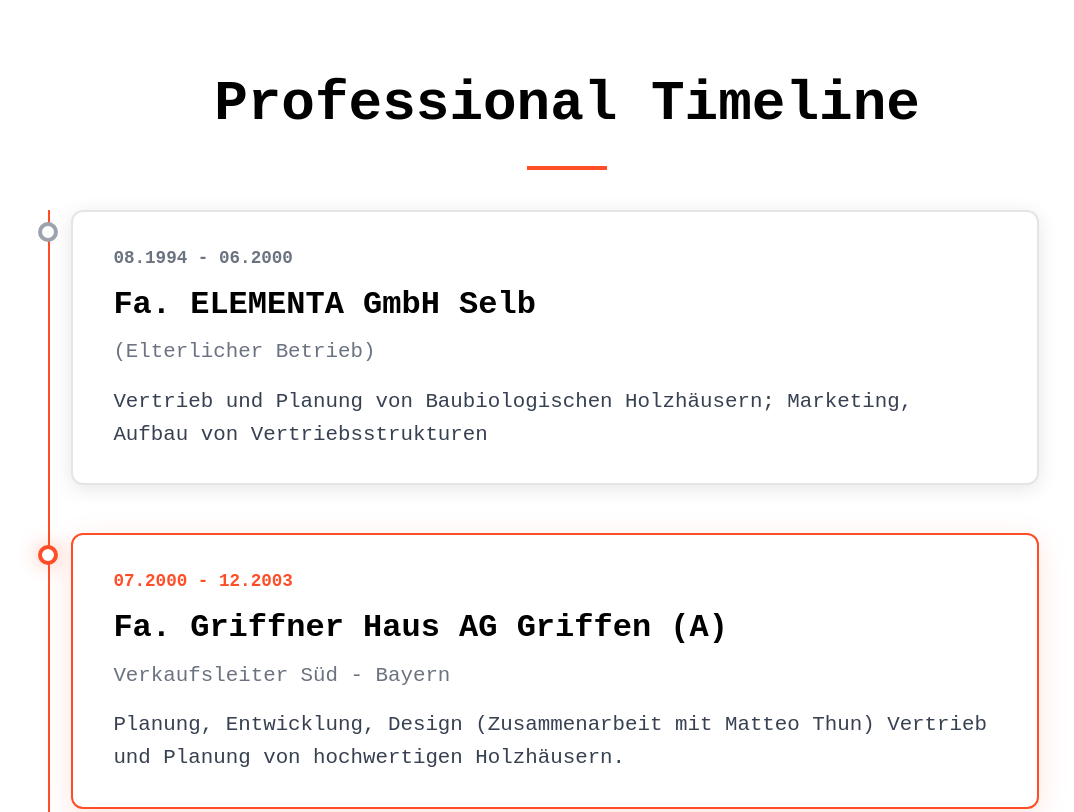
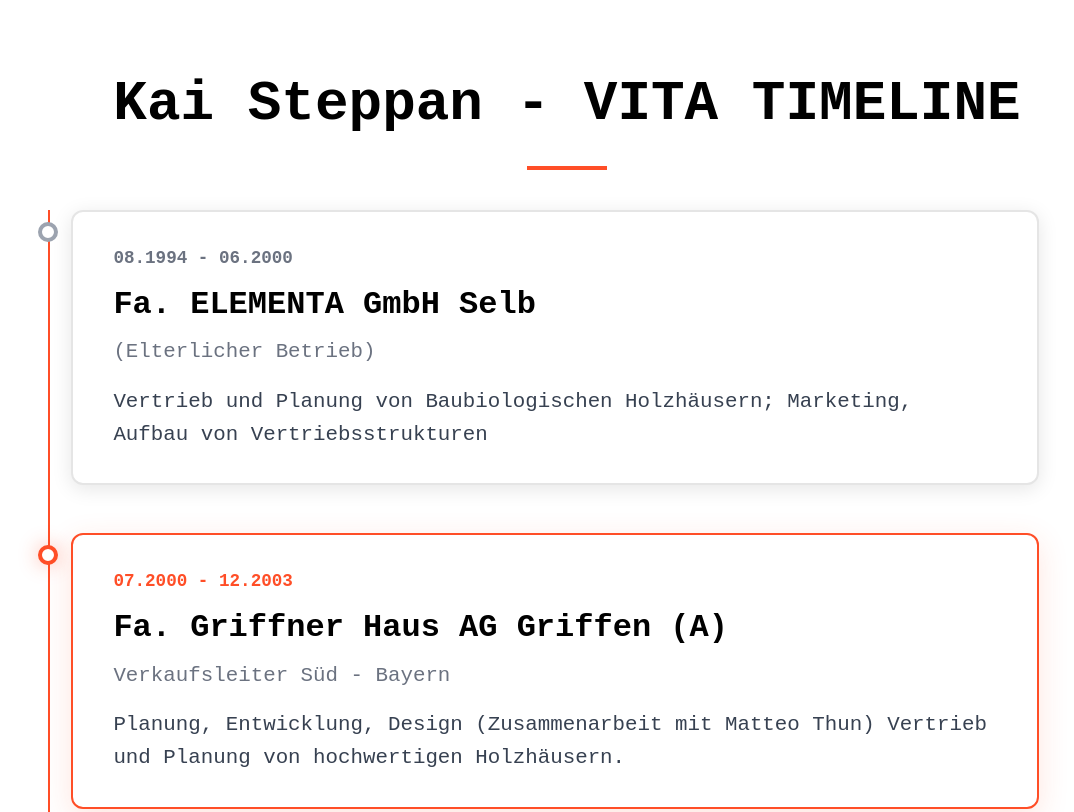
Before and after one commit to jnvnnmnn/vitatimeline-kaisteppan, a plain HTML site: page index.html in a window 1280 px wide. Shown: the top 812 px of the page, without its empty margins (73-1147 px from the left). Drawn offline with Linux system fonts and the light colour scheme; a web font is replaced by a local one.

Commit message:
Update index.html

```diff
--- a/index.html
+++ b/index.html
@@ -279,7 +279,7 @@
 <body>
     <div class="timeline-container">
         <div class="timeline-header">
-            <h1 class="timeline-title">Professional Timeline</h1>
+            <h1 class="timeline-title">Kai Steppan - VITA TIMELINE</h1>
             <div class="timeline-accent"></div>
         </div>
 
```
